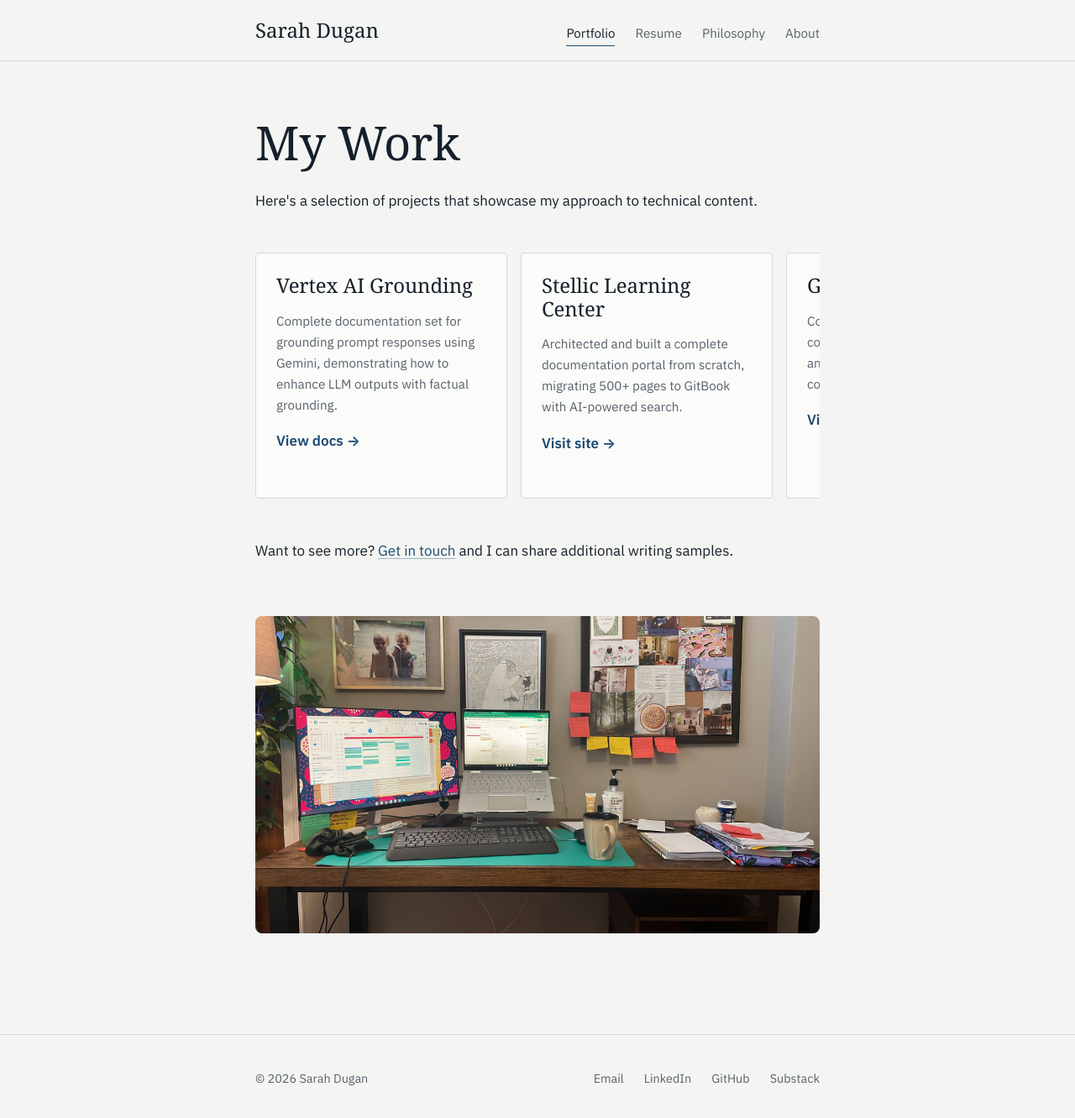
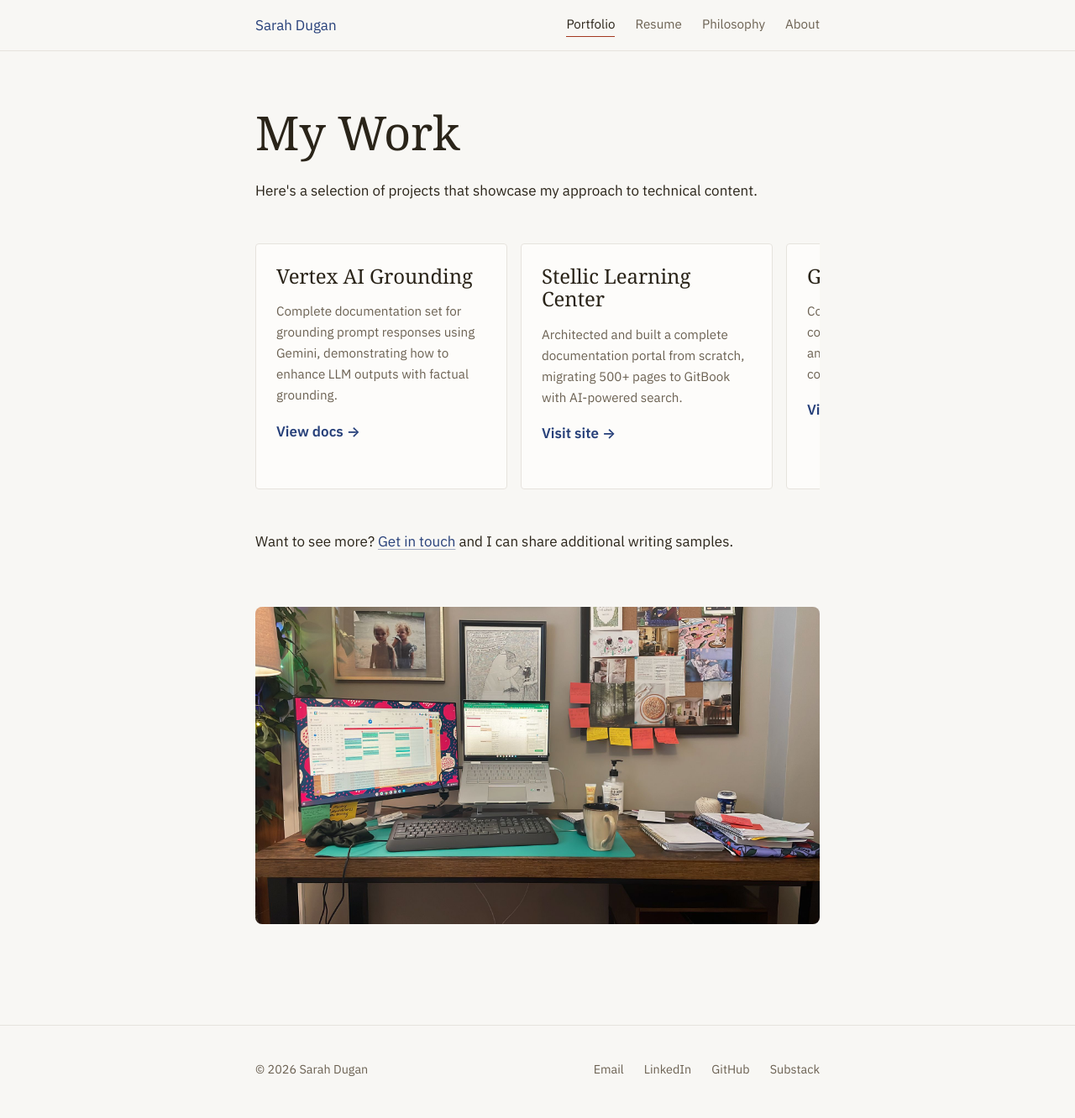
Before and after one commit to scrivera-dugan/site, a Jekyll site: the page built from my-work.md, in a window 1280 px wide and 1337 px high. Shown: the top 1332 px of the window at 84% size. Built offline with Jekyll 4.4.1, drawn with Linux system fonts in a browser that asks for light colours; some web fonts are replaced.

Commit message:
Manuscript palette, illuminated initial on About, newsletter wording

```diff
--- a/styles.css
+++ b/styles.css
@@ -6,17 +6,19 @@
 :root {
     color-scheme: light dark;
 
-    --color-bg: #F4F5F2;              /* paper */
-    --color-bg-alt: #FBFBF9;          /* surface */
-    --color-text: #15202B;            /* ink */
-    --color-text-secondary: #57626C;
+    /* Pigments from Varro's De re rustica, Bodleian MS. Lat. class. d. 2 */
+    --color-bg: #F8F7F4;              /* paper */
+    --color-bg-alt: #FDFCFA;          /* surface */
+    --color-text: #2A2419;            /* iron-gall ink */
+    --color-text-secondary: #6B6152;
     --color-text-primary: var(--color-text); /* alias used on the Work page */
-    --color-accent: #1C4A73;          /* cyanotype */
-    --color-accent-hover: #0F3354;
+    --color-accent: #27407A;          /* lapis */
+    --color-accent-hover: #1B2F5C;
+    --color-rubric: #A3381F;          /* rubric red: hover and current page */
     --color-on-accent: #FFFFFF;
-    --color-border: #D3D8DA;
-    --color-nav-bg: #F4F5F2;
-    --color-thread: #9DB3C7;
+    --color-border: #E6E3DD;
+    --color-nav-bg: #F8F7F4;
+    --color-thread: #C2A868;          /* gold */
 
     --font-display: 'Instrument Serif', Georgia, 'Times New Roman', serif;
     --font-body: 'IBM Plex Sans', -apple-system, BlinkMacSystemFont, 'Segoe UI', sans-serif;
@@ -35,16 +37,17 @@
 
 @media (prefers-color-scheme: dark) {
     :root {
-        --color-bg: #0E1823;
-        --color-bg-alt: #14212E;
-        --color-text: #E4E8EB;
-        --color-text-secondary: #9AA6B1;
-        --color-accent: #8FB9DE;
-        --color-accent-hover: #B7D3EC;
-        --color-on-accent: #0E1823;
-        --color-border: #253444;
-        --color-nav-bg: #0E1823;
-        --color-thread: #34506B;
+        --color-bg: #131A2B;          /* night lapis */
+        --color-bg-alt: #1A2236;
+        --color-text: #EDE5D3;
+        --color-text-secondary: #A9A08E;
+        --color-accent: #9FB4E6;
+        --color-accent-hover: #C3D0F0;
+        --color-rubric: #E07A5F;
+        --color-on-accent: #131A2B;
+        --color-border: #2A3350;
+        --color-nav-bg: #131A2B;
+        --color-thread: #6E5F3A;
     }
 }
 
@@ -195,19 +198,21 @@ pre code {
     padding: 0 var(--space-md);
     display: flex;
     justify-content: space-between;
-    align-items: baseline;
+    align-items: center;
     gap: var(--space-md);
 }
 
 .nav-logo {
-    font-family: var(--font-display);
-    font-size: 1.5rem;
-    color: var(--color-text);
+    display: block;
+    line-height: 0;
     text-decoration: none;
 }
 
-.nav-logo:hover {
-    color: var(--color-accent);
+.nav-logo img {
+    display: block;
+    width: 40px;
+    height: 40px;
+    border-radius: 2px;
 }
 
 .nav-links {
@@ -225,12 +230,12 @@ pre code {
 }
 
 .nav-links a:hover {
-    color: var(--color-text);
+    color: var(--color-rubric);
 }
 
 .nav-links a.active {
     color: var(--color-text);
-    border-bottom-color: var(--color-accent);
+    border-bottom-color: var(--color-rubric);
 }
 
 /* ========================================
@@ -359,7 +364,7 @@ pre code {
 
 .index a:hover .name,
 .index a:focus-visible .name {
-    color: var(--color-accent);
+    color: var(--color-rubric);
 }
 
 .feed {
@@ -419,6 +424,34 @@ pre code {
 
 .card h3 {
     margin-top: 0;
+}
+
+/* ========================================
+   Illuminated initial (About page)
+   ======================================== */
+
+.initial {
+    float: left;
+    width: 5.5rem;
+    height: auto;
+    margin: 0.35rem 0.9rem 0.2rem 0;
+    border-radius: 2px;
+}
+
+.visually-hidden {
+    position: absolute;
+    width: 1px;
+    height: 1px;
+    overflow: hidden;
+    clip-path: inset(50%);
+    white-space: nowrap;
+}
+
+.credit {
+    clear: both;
+    margin-top: var(--space-xl);
+    font-size: 0.8rem;
+    color: var(--color-text-secondary);
 }
 
 /* ========================================
```
Also changed, not shown: about-me.md (+3 -1 lines), index.md (+1 -1 lines), favicon.svg.
